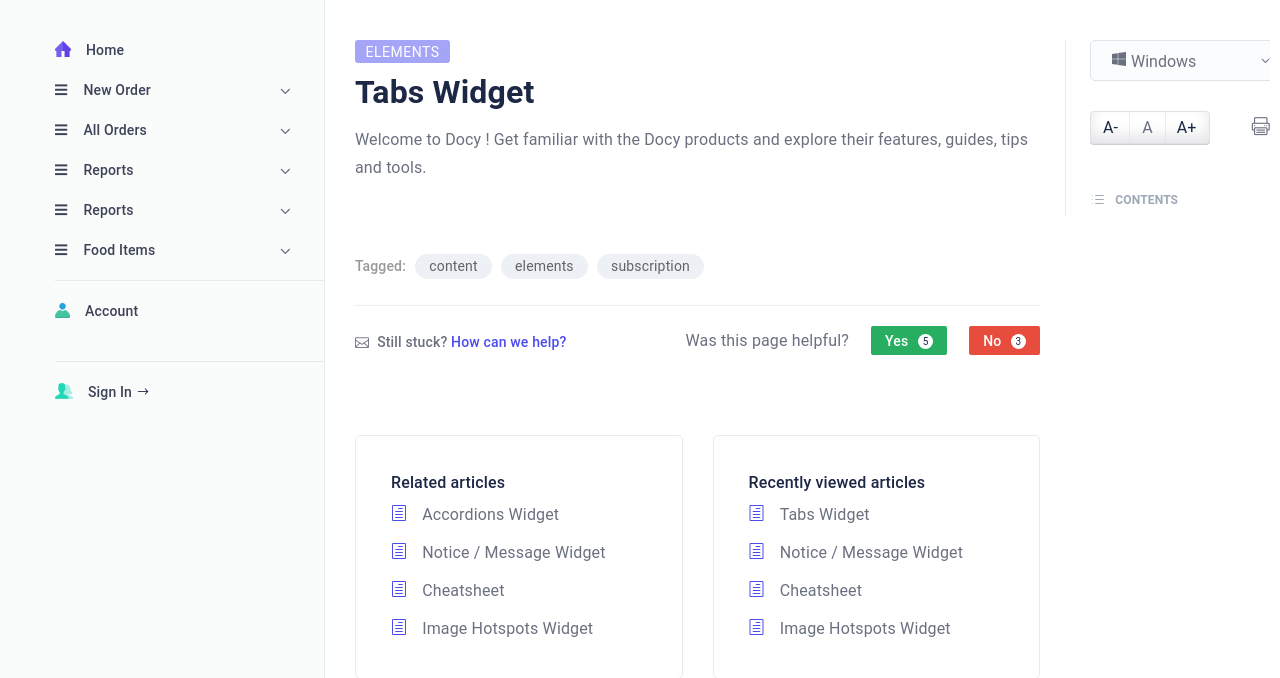
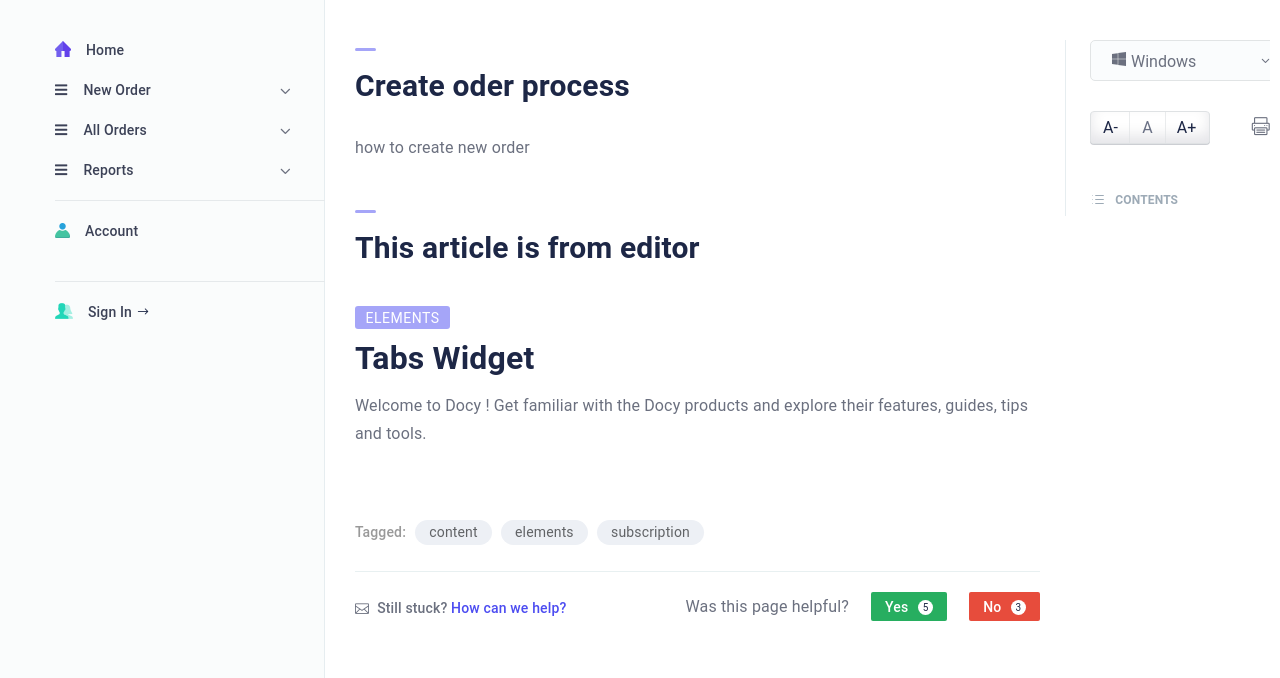
Before and after one commit to crystal-qazi/Knowledge_Base, a PHP site: page /content_home.php?project_id=1&module_id=1 in a window 1280 px wide. Shown: the part 475-1153 px from the top of the page. Run offline with PHP 8.4, Linux system fonts and the light colour scheme; data comes from the database, SQL or seed files in the repository; data that the repository does not hold is empty; some libraries are stand-ins or nearby versions.

Commit message:
menu corrected

```diff
--- a/HeaderFooterTemp/head_temp.php
+++ b/HeaderFooterTemp/head_temp.php
@@ -117,12 +117,12 @@ $count = mysqli_num_rows($res);
 
                                     if($count > 0){
                                         while($row= mysqli_fetch_assoc($res)){
-                                            $id = $row['ID'];
+                                            $project_id = $row['ID'];
                                             $porject_name = $row['Project_name'];
                                             $url = $row['url'];
                                             ?>
                                 <li class="nav-item">
-                                    <a href="<?php echo $url?>.php" class="nav-link">
+                                    <a href="<?php echo $url?>.php?project_id=<?php echo $project_id ?>" class="nav-link">
                                         <?php echo $porject_name ?>
                                     </a>
                                 </li>
@@ -258,17 +258,18 @@ $count = mysqli_num_rows($res);
                                                 alt="">Home</a>
                                     </li>
                                     <?php
-                                        $sql = "SELECT * FROM module";
+                                        $url_project_id = $_GET['project_id'];
+                                        $sql = "SELECT * FROM module where project_id = $url_project_id";
                                         $res1 = mysqli_query($con,$sql);
                                         $count1 = mysqli_num_rows($res1);
                                         if($count1 > 0){
                                             while($row= mysqli_fetch_assoc($res1)){
-                                                $menu_id = $row['ID'];
+                                                $module_id = $row['ID'];
                                                 $module_name = $row['Module_name'];
                                                 ?>
 
                                     <li class="nav-item ">
-                                        <a href="content_home.php?module=<?php echo $menu_id?>" class="nav-link"><i
+                                        <a href="content_home.php?project_id=<?php echo $url_project_id ?>&module_id=<?php echo $module_id?>" class="nav-link"><i
                                                 class="fa fa-solid fa-bars"></i> <span class="pl-3"> </span>
                                             <?php echo $module_name ?>
                                         </a>
@@ -278,25 +279,23 @@ $count = mysqli_num_rows($res);
 
 
                                     <?php
-
-                                                    $sql = "SELECT * FROM subject Where Module_id = $menu_id";
+                                                    $project_id = $_GET['project_id'];
+                                                    $sql = "SELECT * FROM subject Where Module_id = $module_id";
                                                     $res2 = mysqli_query($con,$sql);
                                                     $count1 = mysqli_num_rows($res2);
                                                     if($count1 > 0){
                                                         while($row= mysqli_fetch_assoc($res2)){
-                                                            $id = $row['ID'];
+                                                            $subject_id = $row['ID'];
                                                             $subject_name = $row['Subject_name'];
                                                             ?>
                                     <li>
-
-                                        <!-- <a  href="/content.php?id=<?//php echo $id ?>" ><?php echo $module ?> </a> -->
-                                        <a href="content.php?id=<?php echo $id?>">
-                                            <?php echo $subject_name ?>
+                                        <a href="content.php?project_id=<?php echo $project_id ?>&subject_id=<?php echo $subject_id ?>" > <?php echo $subject_name ?> </a>
                                         </a>
 
 
 
                                     </li>
+
                                     <?php
 
 
--- a/HeaderFooterTemp/index_header.php
+++ b/HeaderFooterTemp/index_header.php
@@ -101,7 +101,7 @@ $count = mysqli_num_rows($res);
                                     $title = $row['title'];
                                     $url = $row['url'];
                             ?>
-                        <li class="nav-item dropdown submenu disable">
+                        <li class="nav-item dropdown submenu">
                             <a href="<?php echo $url ?>.php" class="nav-link dropdown-toggle">
                                 <?php echo $title ?>
                             </a>
@@ -122,7 +122,7 @@ $count = mysqli_num_rows($res);
                                             $url = $row['url'];
                                             ?>
                                 <li class="nav-item">
-                                    <a href="<?php echo $url?>.php" class="nav-link">
+                                    <a href="<?php echo $url?>.php?id=<?php echo $id ?>" class="nav-link">
                                         <?php echo $porject_name ?>
                                     </a>
                                 </li>
--- a/content_home.php
+++ b/content_home.php
@@ -7,7 +7,7 @@ include 'config/connection.php'; ?>
 <?php
 // Include the database configuration
 include 'config/connection.php';
-$Url_id = $_GET['module'];
+$Url_id = $_GET['module_id'];
 // Fetch menu items from the database
 $sql = "SELECT subject.* , tags.Tag_name FROM subject LEFT JOIN tags ON subject.Tagged_id = tags.ID where Module_id = $Url_id";
 // $sql = "SELECT subject.* , tags.Tag_name FROM subject LEFT JOIN tags ON subject.Tagged_id = tags.ID where subject.ID = $Url_id";
```
Also changed, not shown: content.php (+4 -7 lines).
